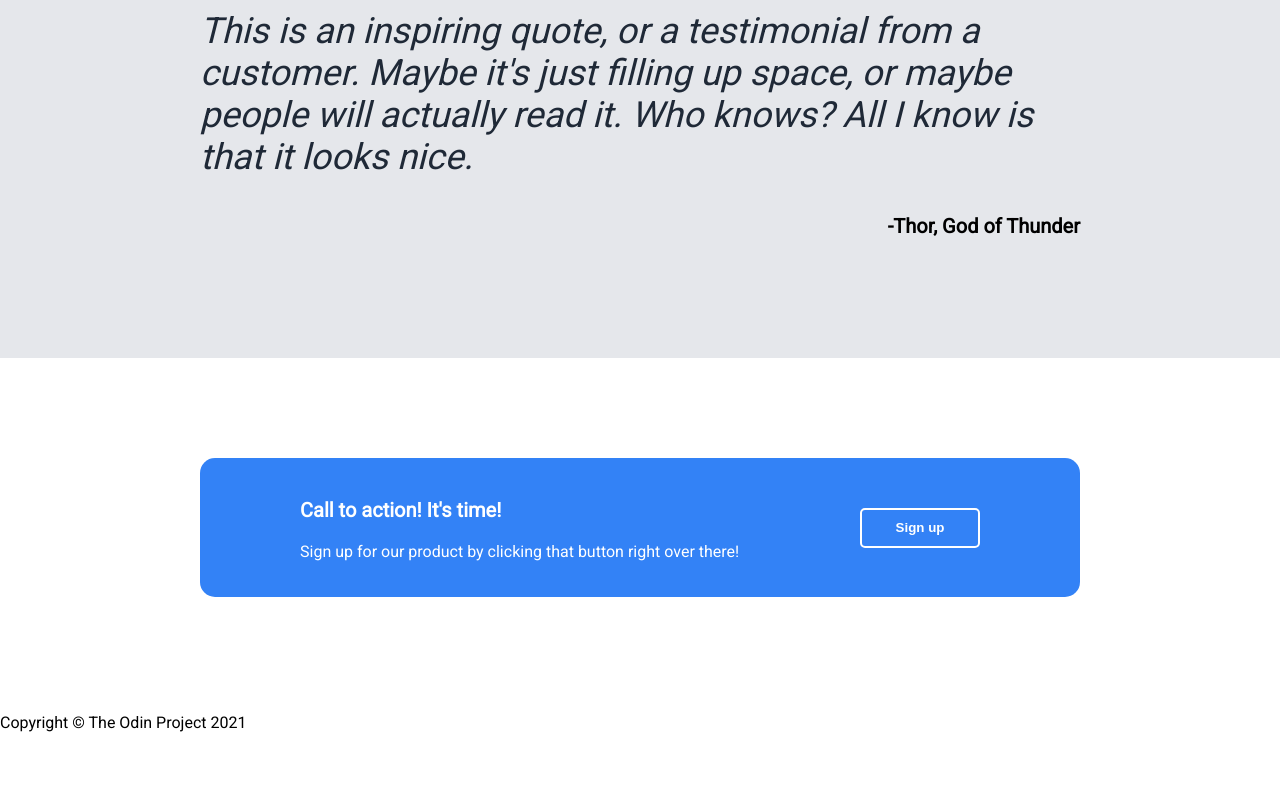
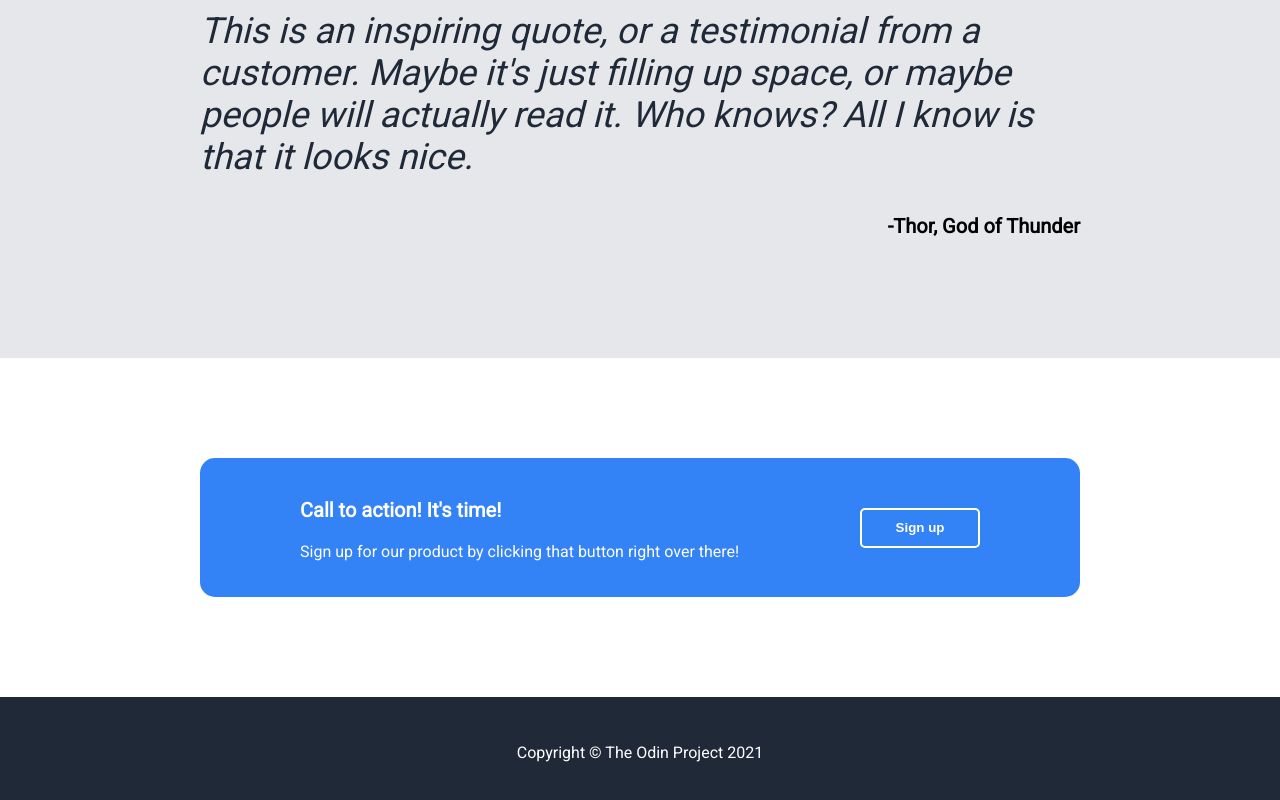
Before and after one commit to nGendzo/first-landing-page, a plain HTML site: page index.html in a window 1280 px wide. Shown: the part 1257-2057 px from the top of the page. Before the commit the page ends 2005 px from the top, so only its background shows below. Drawn offline with Linux system fonts and the light colour scheme.

Commit message:
Finish CSS file

```diff
--- a/style.css
+++ b/style.css
@@ -159,3 +159,12 @@ body {
     font-weight: bold;
     font-size: 20px;
 }
+
+.footer {
+    display: flex;
+    background-color: #1F2937;
+    justify-content: center;
+    align-items: center;
+    color: white;
+    padding: 30px 0;
+}
```
